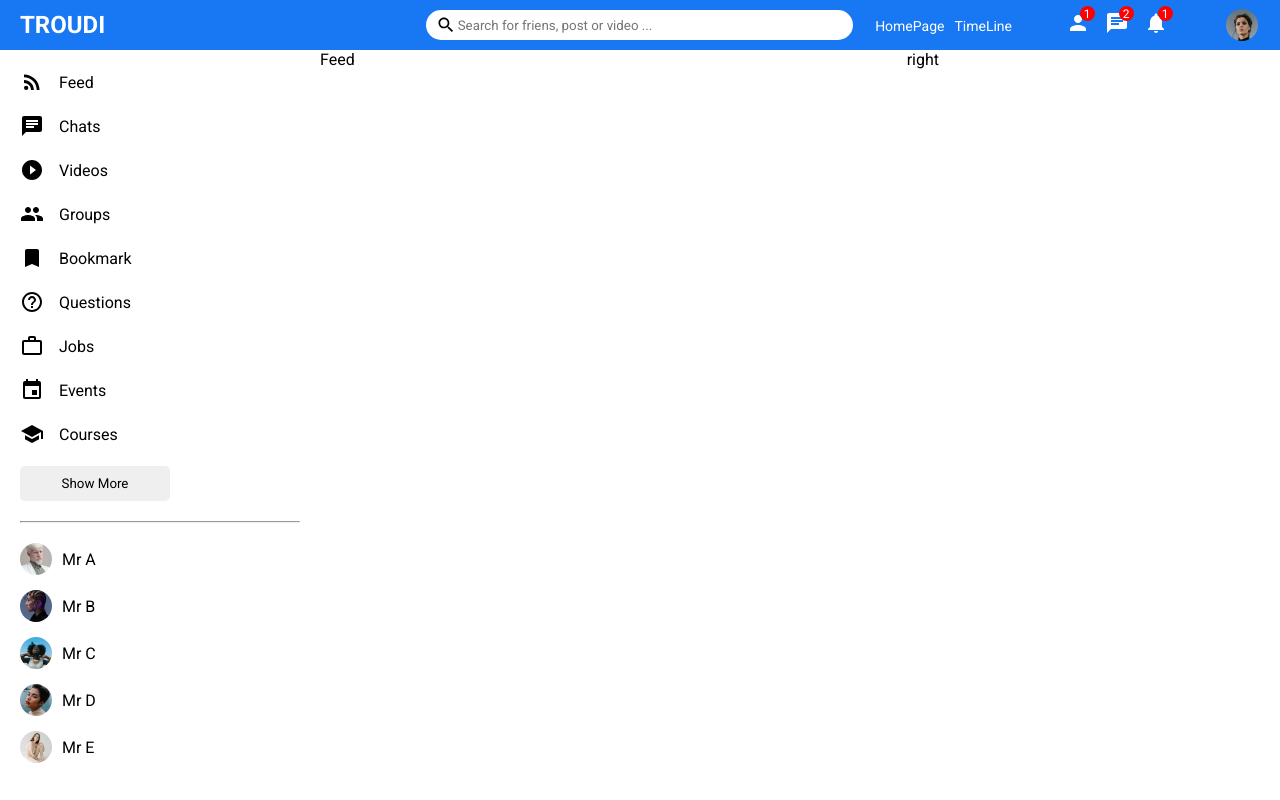
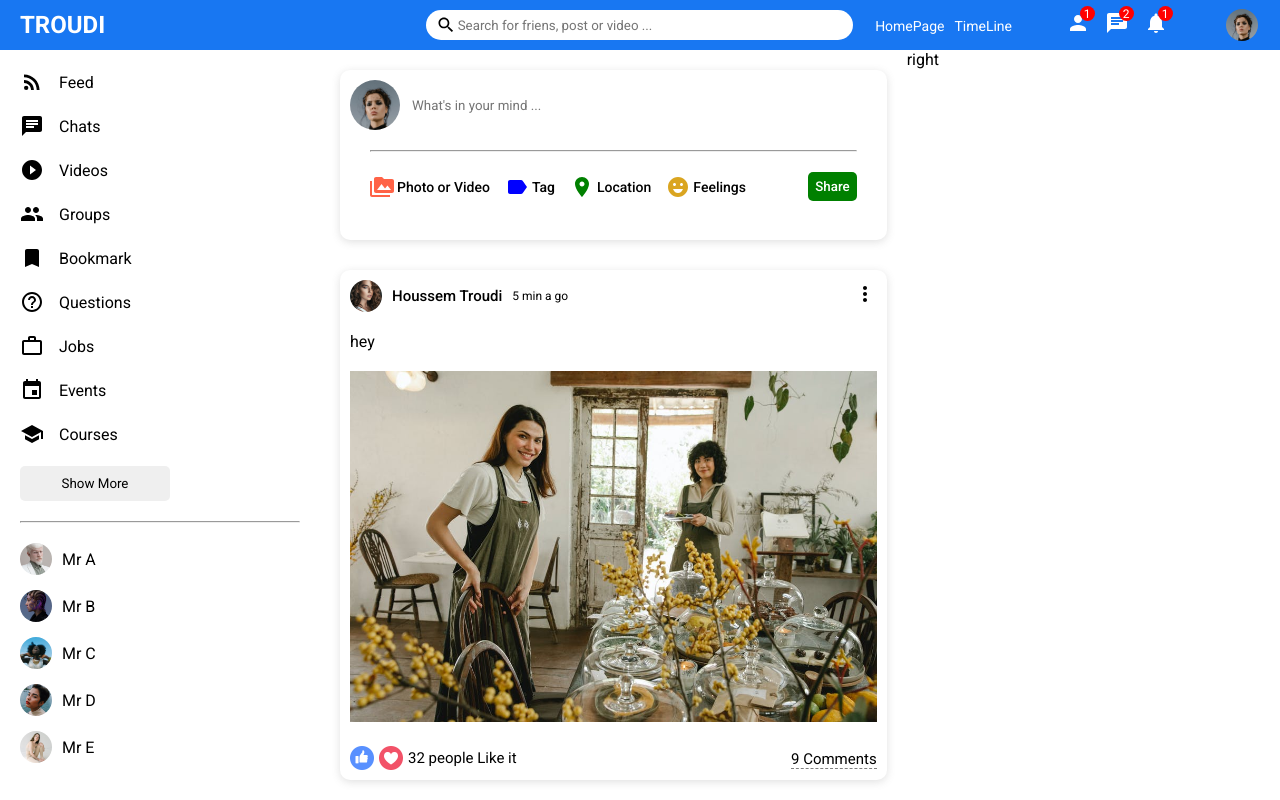
Before and after one commit to Troudi27/Troudi-Sociale-Media, a React (Create React App) app: page / in a window 1280 px wide. Shown: the top 800 px of the page. Built offline with nearby package versions, Linux system fonts and the light colour scheme.

Commit message:
Completed the Feed Comp Ui Design

```diff
--- a/src/components/feed/Feed.css
+++ b/src/components/feed/Feed.css
@@ -1,4 +1,6 @@
 .feeed{
     flex: 5.5;
-
 }
+.feedWrapper{
+    padding: 20px;
+}
--- a/src/components/feed/Feed.jsx
+++ b/src/components/feed/Feed.jsx
@@ -1,7 +1,17 @@
+import Post from "../post/Post"
+import Share from "../share/Share"
 import "./Feed.css"
 
 export default function feed() {
   return (
-    <div className="feeed">Feed</div>
+    <div className="feeed">
+      <div className="feedWrapper">
+        <Share/>
+        <Post/>
+        <Post/>
+        <Post/>
+        <Post/>
+      </div>
+    </div>
   )
 }
--- /dev/null
+++ b/src/components/post/Post.css
@@ -0,0 +1,67 @@
+.post{
+    width: 100%;
+    border-radius: 10px;
+    box-shadow: rgba(99, 99, 99, 0.2) 0px 2px 8px 0px;
+    margin: 30px 0;
+}
+.postWrapper{
+    padding: 10px;
+
+}
+.postTop{
+    display: flex;
+    align-items: center;
+    justify-content:space-between;
+
+}
+.postTopLeft{
+    display: flex;
+    align-items: center;
+}
+.postProfileImg{
+    width: 32px;
+    height: 32px;
+    border-radius: 50%;
+    object-fit: cover;
+}
+.postUsername{
+    font-size: 15px;
+    font-weight: 500;
+    margin: 0 10px;
+}
+.postDate{
+    font-size: 12px;
+}
+.postCenter{
+    margin: 20px 0;
+}
+.postImg{
+    margin-top: 20px;
+    width: 100%;
+    max-height: 500px;
+    object-fit: contain;
+
+}
+.postBottom{
+    display: flex;
+    align-items: center;
+    justify-content: space-between;
+}
+.postBottomLeft{
+    display: flex;
+    align-items: center;
+}
+.postLikeIcon{
+    width: 24px;
+    height: 24px;
+    margin-right: 5px;
+    cursor: pointer;
+}
+.postLikeCounter{
+    font-size: 15px;
+}
+.postCommentText{
+    cursor: pointer;
+    border-bottom: 1px dashed gray;
+    font-size: 15px;
+}
--- /dev/null
+++ b/src/components/post/Post.jsx
@@ -0,0 +1,35 @@
+import { MoreVert } from "@mui/icons-material"
+import "./Post.css"
+
+export default function Post() {
+  return (
+    <div className="post">
+        <div className="postWrapper">
+            <div className="postTop">
+                <div className="postTopLeft">
+                <img className="postProfileImg" src="/assets/person/8.jpeg" alt="" />
+                    <span className="postUsername">Houssem Troudi</span>
+                    <span className="postDate">5 min a go</span>
+                </div>
+                <div className="postTopRight">
+                    <MoreVert/>
+                </div>
+            </div>
+            <div className="postCenter">
+                <span className="postText">hey</span>
+                <img className="postImg" src="/assets/post/5.jpeg" alt="" />
+            </div>
+            <div className="postBottom">
+                <div className="postBottomLeft">
+                    <img className="postLikeIcon"src="/assets/like.png" alt="" />
+                    <img className="postLikeIcon"src="/assets/heart.png" alt="" />
+                    <span className="postLikeCounter">32 people Like it</span>
+                </div>
+                <div className="postBottomRight">
+                    <span className="postCommentText">9 Comments</span>
+                </div>
+            </div>
+        </div>
+    </div>
+  )
+}
--- /dev/null
+++ b/src/components/share/Share.css
@@ -0,0 +1,69 @@
+.share{
+    width: 100%;
+    height: 170px;
+    border-radius: 10px;
+    box-shadow: rgba(99, 99, 99, 0.2) 0px 2px 8px 0px;
+}
+.shareWrapper{
+    padding: 10px;
+}
+
+.shareTop{
+    display: flex;
+    align-items: center;
+}
+
+.shareProfileImg{
+    width: 50px;
+    height: 50px;
+    border-radius: 50%;
+    object-fit: cover;
+    margin-right: 10px;
+}
+
+.shareInput{
+    border: none;
+    width: 80%;
+}
+.shareInput:focus{
+    outline: none;
+
+}
+
+.shareHr{
+    margin: 20px;
+}
+.shareBottom{
+    display: flex;
+    align-items: center;
+    justify-content: space-between;
+}
+.shareOptions{
+    display: flex;
+    margin-left: 20px;
+}
+.shareOption{
+    display: flex;
+    align-items: center;
+    margin-right: 15px;
+    cursor: pointer;
+}
+.shareIcon{
+    font-size: 18px;
+    margin-right: 3px;
+}
+.sharOptionText{
+    font-size: 14px;
+    font-weight: 500;
+}
+.shareButton{
+    border: none;
+    padding: 7px;
+    border-radius: 5px;
+    background: green;
+    font-weight: 500;
+    margin-right: 20px;
+    cursor: pointer;
+    color: white;
+
+}
--- /dev/null
+++ b/src/components/share/Share.jsx
@@ -0,0 +1,40 @@
+import { EmojiEmotions, Label, PermMedia, Room } from "@mui/icons-material"
+import "./Share.css"
+
+export default function Share() {
+  return (
+    <div className="share">
+        <div className="shareWrapper">
+            <div className="shareTop">
+            <img className="shareProfileImg" src="/assets/person/1.jpeg" alt="" />
+                <input placeholder="What's in your mind ..." className="shareInput" />
+            </div>
+            <hr className="shareHr" />
+            <div className="shareBottom">
+                <div className="shareOptions">
+                    <div className="shareOption">
+                        <PermMedia htmlColor="tomato" className="shareIcon" />
+                        <span className="sharOptionText" >Photo or Video</span>
+                    </div>
+
+                    <div className="shareOption">
+                        <Label htmlColor="blue" className="shareIcon" />
+                        <span className="sharOptionText" >Tag</span>
+                    </div>
+
+                    <div className="shareOption">
+                        <Room htmlColor="green" className="shareIcon" />
+                        <span className="sharOptionText" >Location</span>
+                    </div>
+
+                    <div className="shareOption">
+                        <EmojiEmotions htmlColor="goldenrod" className="shareIcon" />
+                        <span className="sharOptionText" >Feelings</span>
+                    </div>
+                </div>
+                <button className="shareButton">Share</button>
+            </div>
+        </div>
+    </div>
+  )
+}
```
